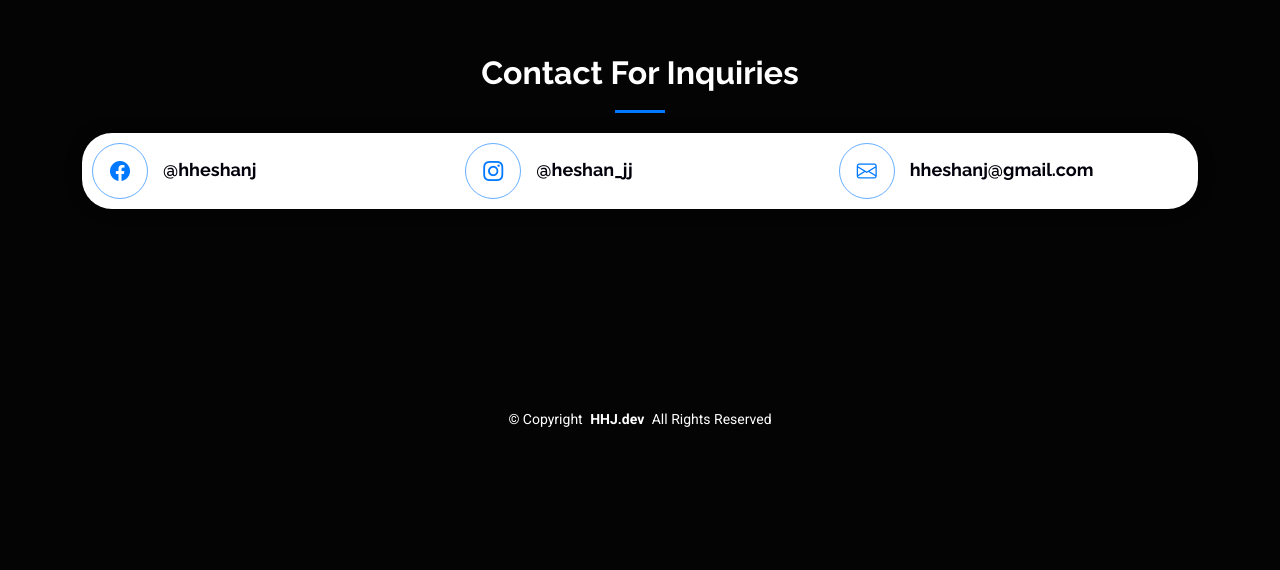
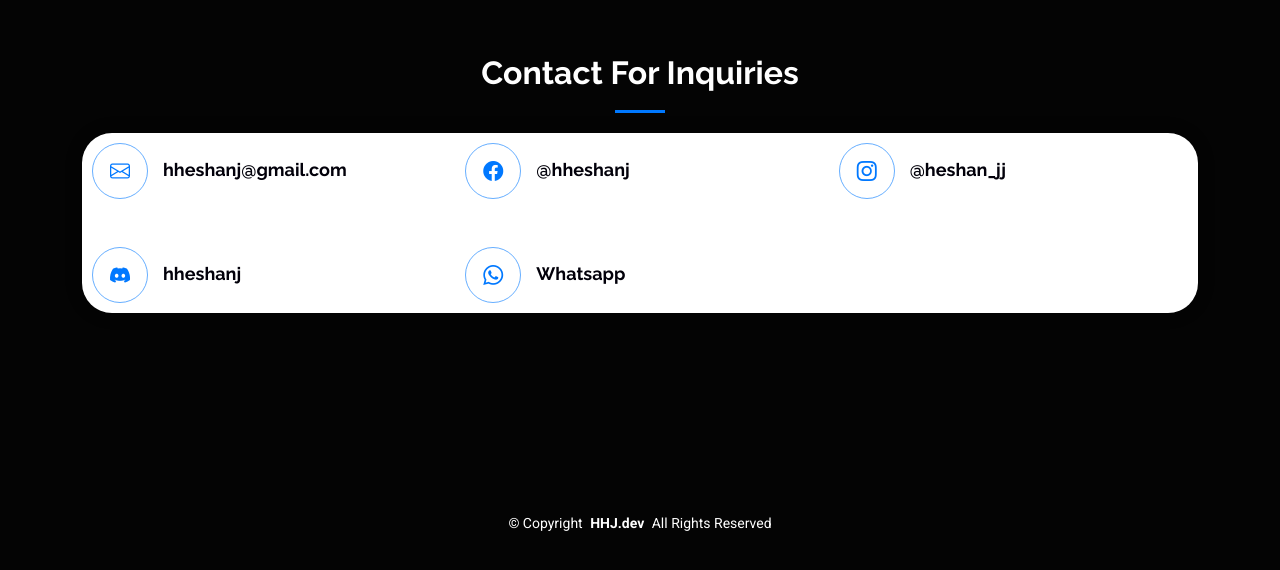
Before and after one commit to hheshanj/hhjdev, a plain HTML site: page index.html in a window 1280 px wide. Shown: the part 2233-2803 px from the top of the page. Before the commit the page ends 2703 px from the top, so only its background shows below. Drawn offline with Linux system fonts and the light colour scheme.

Commit message:
Update index.html

```diff
--- a/index.html
+++ b/index.html
@@ -209,6 +209,7 @@ Talk is cheap, code is rich. 🚀
     <section id="contact" class="contact section">
 
       <!-- Section Title -->
+
       <div class="container section-title" data-aos="fade-up">
         <h2 style="color: white;text-align: center;">Contact For Inquiries</h2>
       </div>
@@ -219,7 +220,16 @@ Talk is cheap, code is rich. 🚀
 
             <div class="col-lg-4">
               <div class="info-item d-flex align-items-center">
-                <a href="https://web.facebook.com/hheshanj/" ><i class="bi bi-facebook flex-shrink-0"></i>
+                <a href="mailto:hheshanj@gmail.com"><i class="bi bi-envelope flex-shrink-0"></i>
+                <div>
+                  <h3>hheshanj@gmail.com</h3></a>
+                </div>
+              </div>
+            </div><!-- End Info Item -->
+
+            <div class="col-lg-4">
+              <div class="info-item d-flex align-items-center">
+                <a href="https://web.facebook.com/hheshanj/" target="_blank"><i class="bi bi-facebook flex-shrink-0"></i>
                 <div>
                   <h3>@hheshanj</h3></a>
                 </div>
@@ -228,7 +238,7 @@ Talk is cheap, code is rich. 🚀
 
             <div class="col-lg-4">
               <div class="info-item d-flex align-items-center">
-              <a href="https://www.instagram.com/heshan_jj/"><i class="bi bi-instagram flex-shrink-0"></i>
+              <a href="https://www.instagram.com/heshan_jj/" target="_blank"><i class="bi bi-instagram flex-shrink-0"></i>
                 <div>
                   <h3>@heshan_jj</h3></a>
                   </div>
@@ -237,9 +247,18 @@ Talk is cheap, code is rich. 🚀
 
             <div class="col-lg-4">
               <div class="info-item d-flex align-items-center">
-                <a href="mailto:hheshanj@gmail.com"><i class="bi bi-envelope flex-shrink-0"></i>
+                <a href="https://discord.gg/736142757420072991" target="_blank"><i class="bi bi-discord flex-shrink-0"></i>
                 <div>
-                  <h3>hheshanj@gmail.com</h3></a>
+                  <h3>hheshanj</h3></a>
+                </div>
+              </div>
+            </div><!-- End Info Item -->
+
+            <div class="col-lg-4">
+              <div class="info-item d-flex align-items-center">
+                <a href="https://wa.link/dos2p1" target="_blank"><i class="bi bi-whatsapp flex-shrink-0"></i>
+                <div>
+                  <h3>Whatsapp</h3></a>
                 </div>
               </div>
             </div><!-- End Info Item -->
```
